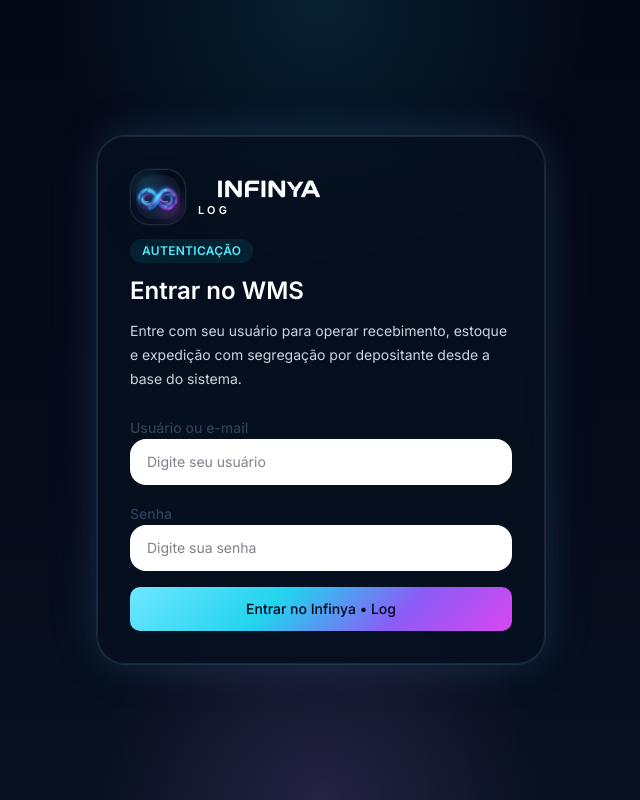
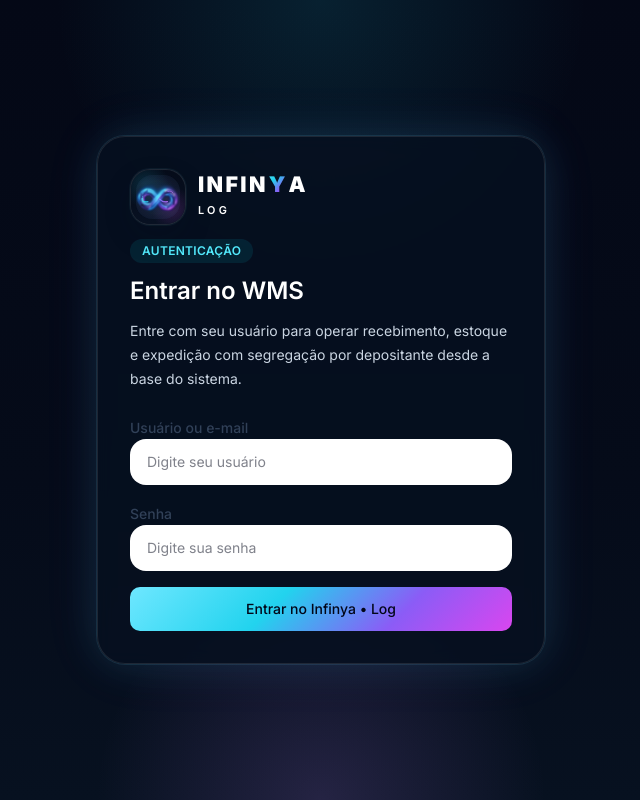
Before and after one commit to Logistikos-ti/Infinya-Core, a Next.js app: page /login in a window 1280 px wide. Shown: the whole page, without its empty margins (319-959 px from the left). Built offline with nearby package versions, Linux system fonts and the light colour scheme; no server answers.

Commit message:
refactor: rebuild infinya wordmark alignment

```diff
--- a/src/components/branding/infinya-brand.tsx
+++ b/src/components/branding/infinya-brand.tsx
@@ -26,6 +26,9 @@
   const id = useId().replace(/:/g, "");
   const outlineGradientId = `infinya-outline-${id}`;
   const outlineGlowId = `infinya-outline-glow-${id}`;
+  const wordmarkTextClass = forceLightWordmark
+    ? "text-white"
+    : "text-slate-950 dark:text-white";
   const infinityPath =
     "M 24 70 C 42 24 92 24 120 70 C 148 116 198 116 216 70 C 234 24 184 24 120 70 C 56 116 6 116 24 70";
 
@@ -110,24 +113,36 @@
         <div className="min-w-0">
           <div
             className={cn(
-              "relative overflow-visible",
-              compact ? "h-5 w-[7.35rem]" : "h-6 w-[8.9rem]",
+              "flex items-end",
+              compact ? "h-5" : "h-6",
               nameClassName,
             )}
           >
-            <Image
-              src="/branding/infinya-wordmark-black.png"
-              alt="Infinya"
-              fill
-              sizes={compact ? "118px" : "142px"}
+            <span
+              aria-label="Infinya"
               className={cn(
-                "object-contain object-left",
-                forceLightWordmark
-                  ? "brightness-0 invert"
-                  : "dark:brightness-0 dark:invert",
+                "inline-flex items-end whitespace-nowrap font-black uppercase leading-none",
+                compact ? "text-[1.02rem] tracking-[0.09em]" : "text-[1.34rem] tracking-[0.11em]",
+                wordmarkTextClass,
               )}
-              priority
-            />
+            >
+              <span>INFIN</span>
+              <span className="relative mx-[0.04em] inline-flex items-end justify-center">
+                <span className="bg-[linear-gradient(135deg,#6ee7ff_0%,#22d3ee_32%,#8b5cf6_64%,#d946ef_100%)] bg-clip-text text-transparent">
+                  Y
+                </span>
+                <span
+                  aria-hidden="true"
+                  className={cn(
+                    "pointer-events-none absolute inset-0 blur-[0.5px] opacity-55",
+                    "bg-[linear-gradient(135deg,rgba(110,231,255,0.55)_0%,rgba(34,211,238,0.46)_32%,rgba(139,92,246,0.42)_64%,rgba(217,70,239,0.5)_100%)] bg-clip-text text-transparent",
+                  )}
+                >
+                  Y
+                </span>
+              </span>
+              <span>A</span>
+            </span>
           </div>
           <span
             className={cn(
```
